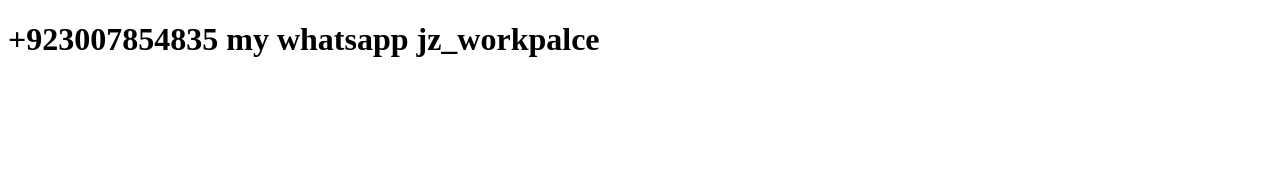
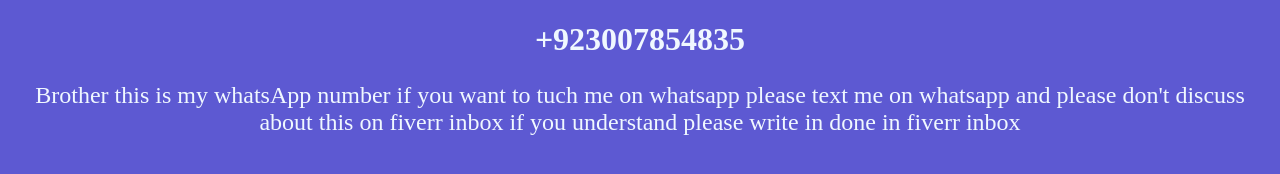
Before and after one commit to jahanzaib835/port, a plain HTML site: page index.html in a window 1280 px wide. Drawn offline with Linux system fonts and the light colour scheme.

Commit message:
Add files via upload

```diff
--- a/index.html
+++ b/index.html
@@ -5,14 +5,22 @@
     <meta http-equiv="X-UA-Compatible" content="IE=edge">
     <meta name="viewport" content="width=device-width, initial-scale=1.0">
     <title>Document</title>
-    <style>body{
+    <style>
+    body{
+        background-color: rgb(93, 89, 210);
 
-        align-items: center;
+        text-align: center;
+        color: aliceblue;
+
+    }
+    p{
+        font-size: x-large;
     }
     </style>
 </head>
 <body>
-    <h1><strong>+923007854835</strong>   my whatsapp jz_workpalce</h1>
+    <h1><strong>+923007854835</strong></h1>
+    <p>Brother this is my whatsApp number if you want to tuch me on whatsapp please text me on whatsapp and please don't discuss about this on fiverr inbox if you understand please write in done in fiverr inbox</p>
 
 
 </body>
```
